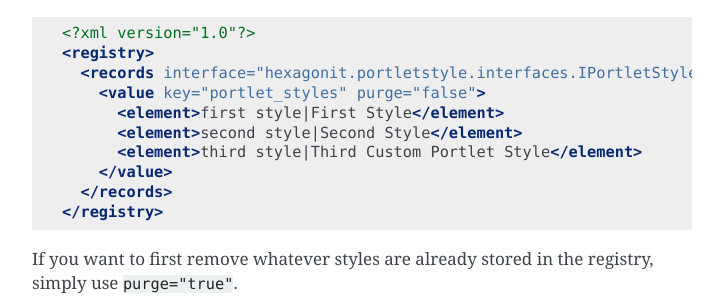
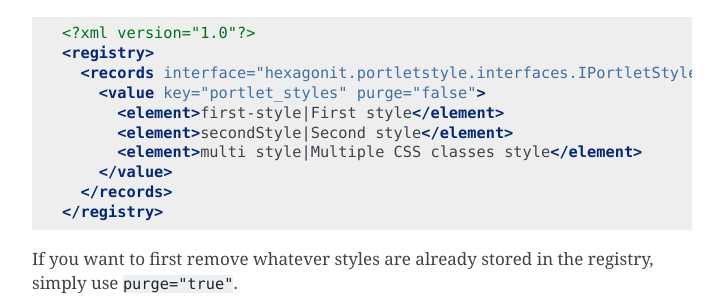
Before and after one commit to hexagonit/hexagonit.portletstyle, a Sphinx documentation site: the page built from hexagonit/portletstyle/docs/index.rst, in a window 1280 px wide and 900 px high, scrolled down 1836 px. Shown: the part 156-452 px from the top of the window, without its empty margins (388-1111 px from the left). Built offline with Sphinx 7.4.7, drawn with Linux system fonts in a browser that asks for light colours.

Commit message:
minor docs improvement

```diff
--- a/hexagonit/portletstyle/docs/index.rst
+++ b/hexagonit/portletstyle/docs/index.rst
@@ -14,9 +14,9 @@ in your site with GenericSetup. Just add ``registry.xml`` to
     <registry>
       <records interface="hexagonit.portletstyle.interfaces.IPortletStyles">
         <value key="portlet_styles" purge="false">
-          <element>first style|First Style</element>
-          <element>second style|Second Style</element>
-          <element>third style|Third Custom Portlet Style</element>
+          <element>first-style|First style</element>
+          <element>secondStyle|Second style</element>
+          <element>multi style|Multiple CSS classes style</element>
         </value>
       </records>
     </registry>
```
